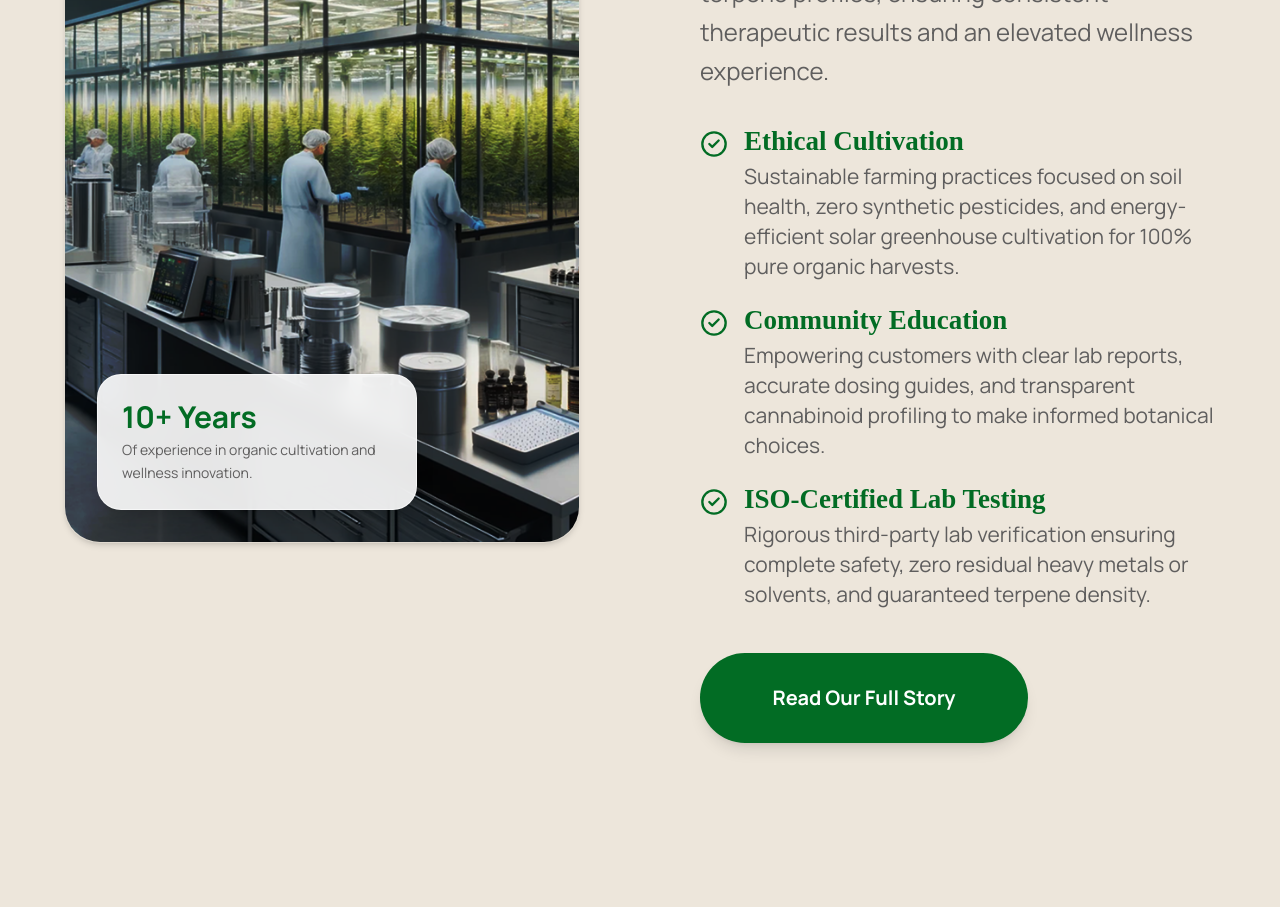
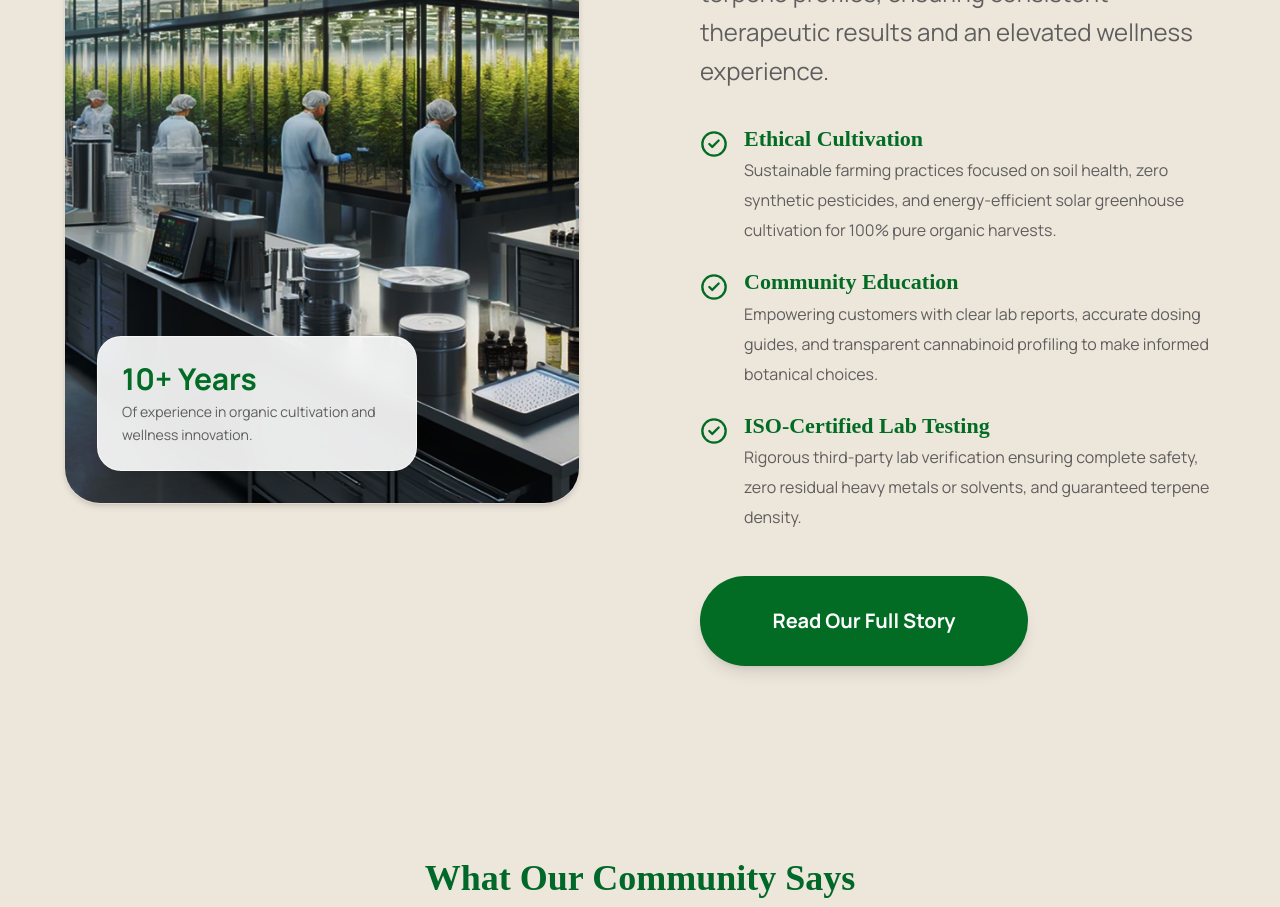
Before and after one commit to autobytesolutionfreepik-coder/Total-Herbal-Frontend, a Next.js app: page / in a window 1280 px wide. Shown: the part 4480-5387 px from the top of the page. Built offline with nearby package versions, Linux system fonts and the light colour scheme; no server answers.

Commit message:
Set the Content font size

```diff
--- a/src/app/(storefront)/page.tsx
+++ b/src/app/(storefront)/page.tsx
@@ -792,7 +792,7 @@ export default function HomePage() {
 
               {/* Main Body Content - User text + added rich details */}
               <p
-                className="text-base sm:text-xl lg:text-[24px] leading-relaxed lg:leading-[39px] text-[#5F5E5E] font-normal font-sans"
+                className="text-base sm:text-md lg:text-[24px] leading-relaxed lg:leading-[39px] text-[#5F5E5E] font-normal font-sans"
                 style={{ color: "#5F5E5E" }}
               >
                 Our master growers and formulation chemists utilize clean extraction techniques without harmful solvents, delivering uncompromised herbal purity across every strain. Every batch is meticulously crafted to preserve natural terpene profiles, ensuring consistent therapeutic results and an elevated wellness experience.
@@ -818,13 +818,13 @@ export default function HomePage() {
                     <CheckCircle2 className="w-6 h-6 sm:w-7 sm:h-7 text-[#026C24] flex-shrink-0 mt-1" style={{ color: "#026C24" }} />
                     <div className="flex flex-col gap-1">
                       <h3
-                        className="font-semibold text-xl sm:text-2xl lg:text-[27px] leading-snug lg:leading-[42px] text-[#026C24] font-sans"
+                        className="font-semibold text-xl sm:text-md lg:text-[22px] leading-snug lg:leading-[42px] text-[#026C24] font-sans"
                         style={{ color: "#026C24" }}
                       >
                         {item.title}
                       </h3>
                       <p
-                        className="text-sm sm:text-lg lg:text-[21px] leading-relaxed lg:leading-[30px] text-[#5F5E5E] font-normal font-sans"
+                        className="text-sm sm:text-md lg:text-[16px] leading-relaxed lg:leading-[30px] text-[#5F5E5E] font-normal font-sans"
                         style={{ color: "#5F5E5E" }}
                       >
                         {item.desc}
```
